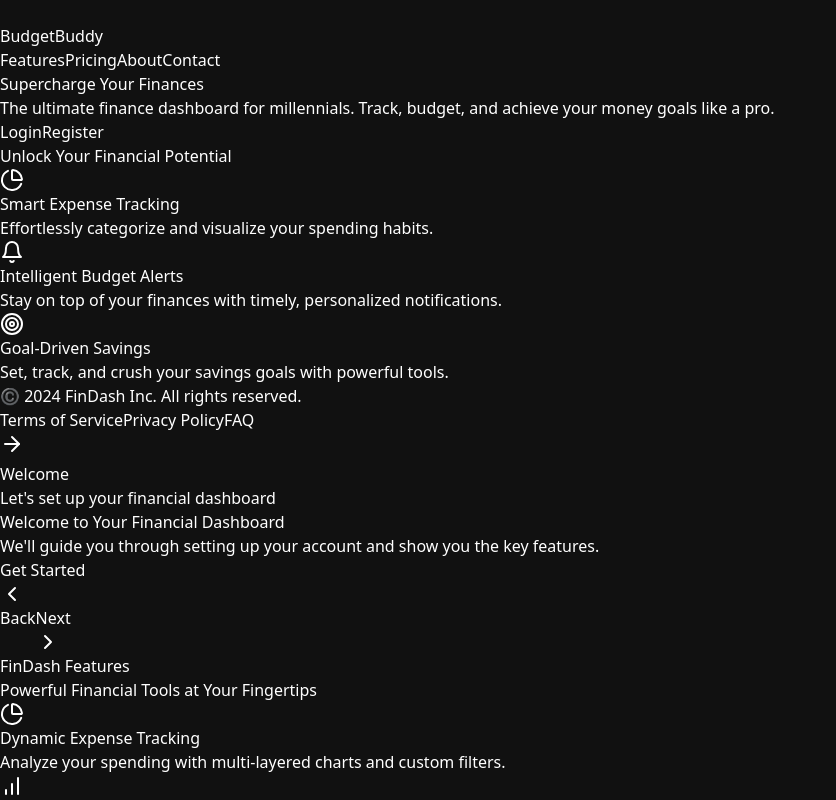
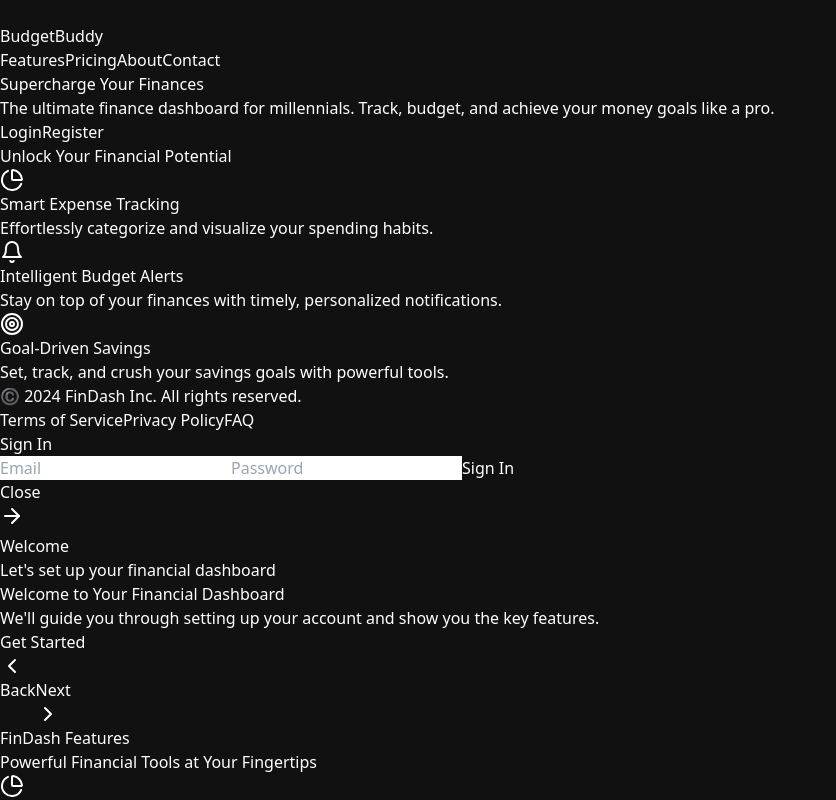
Before and after one commit to vishal-chaure/Minithon, a React (Vite) app: page / in a window 1280 px wide. Both pictures are taken after a click on the button "Login". Shown: the top 800 px of the page, without its empty margins (0-836 px from the left). Built offline with nearby package versions, Linux system fonts and the light colour scheme.

Commit message:
sign in popup

```diff
--- a/src/pages/LandingPage.jsx
+++ b/src/pages/LandingPage.jsx
@@ -1,17 +1,20 @@
-import React from "react";
+import React, { useState } from "react";
 import { Button } from "@/components/ui/button";
 import { ChevronRight, DollarSign, PieChart, Bell, Target, ArrowRight } from "lucide-react";
 import { motion } from "framer-motion";
 
 export default function LandingPage() {
+  const [isModalOpen, setIsModalOpen] = useState(false);
+
+  const openModal = () => setIsModalOpen(true);
+  const closeModal = () => setIsModalOpen(false);
+
   return (
     <div className="flex flex-col min-h-screen bg-gray-900 text-gray-100">
+      {/* Header */}
       <header className="px-4 lg:px-6 h-16 flex items-center bg-gray-800/50 backdrop-blur-md sticky top-0 z-50">
         <a href="#" className="flex items-center justify-center">
-          <motion.div
-            whileHover={{ scale: 1.1 }}
-            whileTap={{ scale: 0.9 }}
-          >
+          <motion.div whileHover={{ scale: 1.1 }} whileTap={{ scale: 0.9 }}>
             <DollarSign className="h-8 w-8 text-blue-400" />
           </motion.div>
           <span className="ml-2 text-xl font-bold text-blue-300">BudgetBuddy</span>
@@ -31,6 +34,8 @@
           </a>
         </nav>
       </header>
+
+      {/* Main content */}
       <main className="flex-1">
         <section className="w-full py-12 md:py-24 lg:py-32 xl:py-48 relative overflow-hidden">
           <div className="container px-4 md:px-6 relative z-10">
@@ -49,9 +54,8 @@
                 </p>
               </div>
               <div className="space-x-4">
-                <Button size="lg" className="bg-blue-600 hover:bg-blue-700 text-white">
+                <Button size="lg" className="bg-blue-600 hover:bg-blue-700 text-white" onClick={openModal}>
                   Login
-                  {/* <ChevronRight className="ml-2 h-4 w-4" /> */}
                 </Button>
                 <Button size="lg" variant="outline" className="border-blue-600 text-blue-400 hover:bg-blue-950">
                   Register
@@ -61,6 +65,7 @@
           </div>
           <div className="absolute inset-0 bg-gradient-to-r from-blue-900 to-blue-800 opacity-20 z-0"></div>
         </section>
+
         <section className="w-full py-12 md:py-24 lg:py-32">
           <div className="container px-4 md:px-6">
             <h2 className="text-3xl font-bold tracking-tighter sm:text-4xl md:text-5xl text-center mb-12 text-blue-300">
@@ -88,11 +93,11 @@
           </div>
         </section>
       </main>
+
+      {/* Footer */}
       <footer className="w-full py-6 bg-gray-800 text-gray-400">
         <div className="container px-4 md:px-6 flex flex-col md:flex-row justify-between items-center">
-          <p className="text-sm">
-            ©️ 2024 FinDash Inc. All rights reserved.
-          </p>
+          <p className="text-sm">©️ 2024 FinDash Inc. All rights reserved.</p>
           <nav className="flex gap-4 mt-4 md:mt-0">
             <a className="text-sm hover:text-blue-400 transition-colors" href="#">
               Terms of Service
@@ -106,6 +111,38 @@
           </nav>
         </div>
       </footer>
+
+      {/* Modal for login */}
+      {isModalOpen && (
+        <div className="fixed inset-0 bg-black bg-opacity-50 flex justify-center items-center z-50">
+          <motion.div
+            initial={{ opacity: 0, scale: 0.8 }}
+            animate={{ opacity: 1, scale: 1 }}
+            className="bg-gray-800 p-6 rounded-lg shadow-lg text-gray-100 max-w-md w-full"
+          >
+            <h2 className="text-xl font-bold mb-4">Sign In</h2>
+            <form className="space-y-4">
+              <input
+                type="email"
+                placeholder="Email"
+                className="w-full p-2 rounded bg-gray-700 text-gray-100 border border-gray-600 focus:outline-none focus:ring-2 focus:ring-blue-500"
+              />
+              <input
+                type="password"
+                placeholder="Password"
+                className="w-full p-2 rounded bg-gray-700 text-gray-100 border border-gray-600 focus:outline-none focus:ring-2 focus:ring-blue-500"
+              />
+              <Button size="lg" className="w-full bg-blue-600 hover:bg-blue-700">
+                Sign In
+              </Button>
+            </form>
+            <button className="mt-4 text-sm text-gray-400 hover:text-blue-400" onClick={closeModal}>
+              Close
+            </button>
+          </motion.div>
+        </div>
+      )}
+
       <motion.div
         initial={{ opacity: 0, scale: 0.8 }}
         animate={{ opacity: 1, scale: 1 }}
```
